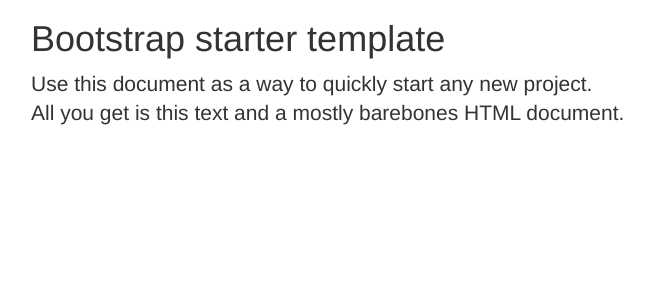
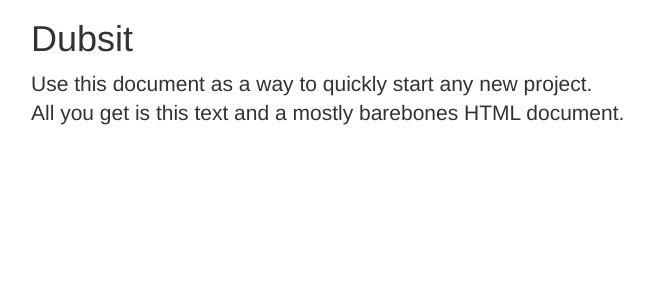
Before and after one commit to AbhiAgarwal/dubsit, a Python web app: template tornado/templates/index.html in a window 1280 px wide. Shown: the part 51-351 px from the top of the page, without its empty margins (39-693 px from the left). Run offline with Jinja, Linux system fonts and the light colour scheme; the template is opened without the code that fills it, so the values that code supplies are empty.

Commit message:
Changing Homepage

```diff
--- a/tornado/templates/index.html
+++ b/tornado/templates/index.html
@@ -29,7 +29,7 @@
     <div class="container">
 
       <div class="starter-template">
-        <h1>Bootstrap starter template</h1>
+        <h1>Dubsit</h1>
         <p class="lead">Use this document as a way to quickly start any new project.<br> All you get is this text and a mostly barebones HTML document.</p>
       </div>
 
```
